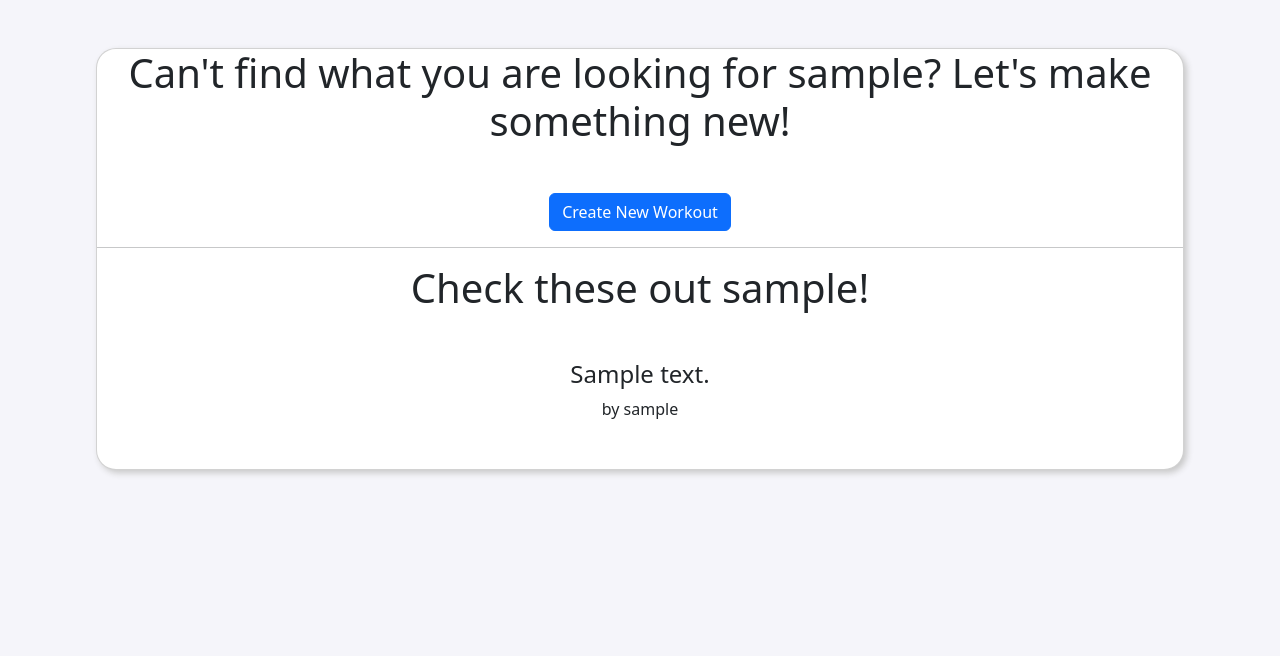
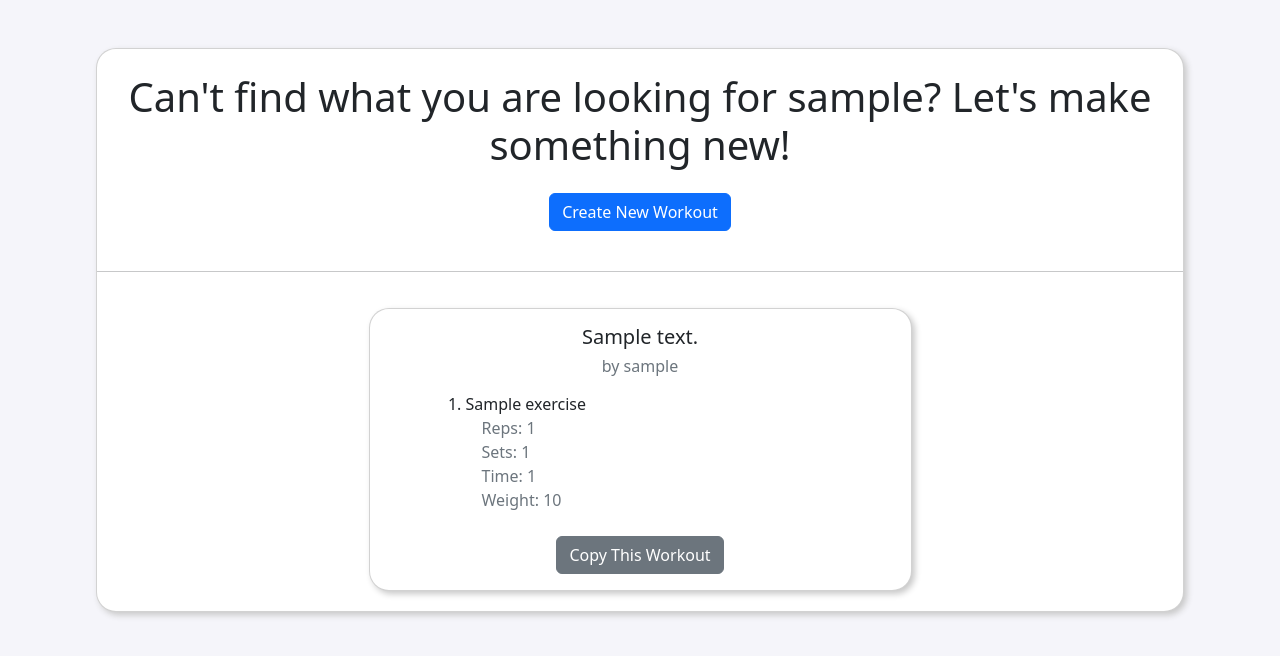
Before and after one commit to MattBaer77/Capstone-1-Baer, a Flask app: template templates/workouts/index.html in a window 1280 px wide. Shown: the top 656 px of the page. Run offline with Flask 2, Linux system fonts and the light colour scheme; the template is opened without the code that fills it: values that come from a table or form of the project are taken from there, others are empty; tables that the repository leaves empty hold one stand-in row (values such as "Sample post"); parts of the project's set-up code (start-up, migrations or seed data) failed here and were passed over.

Commit message:
modified templates

```diff
--- a/templates/workouts/index.html
+++ b/templates/workouts/index.html
@@ -4,12 +4,9 @@
 
 {% block content %}
 
-<div align="center">
-
-    <h1>Can't find what you are looking for {{ user.username }}? Let's make something new!</h1>
-
-    <div class="mt-5">
-        <form action="/workout/add" method="POST">
+<div class="my-4">
+    <h1 class="mb-4">Can't find what you are looking for {{ user.username }}? Let's make something new!</h1>
+    <form action="/logout" method="POST" class="mx-1">
         <button class="btn btn-primary">
             Create New Workout
         </button>
@@ -18,20 +15,43 @@
 
 <hr>
 
-    <h1>Check these out {{ user.username }}!</h1>
+{% for workout in workouts %}
 
-    <div class="mt-5">
+<div class="my-1 w-50 mx-auto">
+    <div class="my-3 card" style="box-shadow: 3px 3px 6px rgba(200, 200, 200, 1); border-radius: 20px;">
+        <div class="card-body">
+            <h5 class="card-title">{{ workout.description }}</h5>
+            <h6 class="crd-subtitle text-muted">by {{workout.author.username}}</h6>
 
-        {% for workout in workouts %}
-            <div class="mb-5">
-                <h4>{{workout.description}}</h4>
-                <p>by {{workout.author.username}}</p>
+            <div class="my-3 mx-5">
+                <ol>
+                    {% for goal in workout.goals %}
+                    <li class="text-start">{{goal.exercise.name}}</li>
+                    <ul style="padding-left: 1em;">
+                        {% if goal.goal_reps %}
+                        <li class="text-start text-muted" style="list-style-type: none;">Reps: {{goal.goal_reps}}</li>
+                        {% endif %}
+                        {% if goal.goal_sets %}
+                        <li class="text-start text-muted" style="list-style-type: none;">Sets: {{goal.goal_sets}}</li>
+                        {% endif %}
+                        {% if goal.goal_time_sec %}
+                        <li class="text-start text-muted" style="list-style-type: none;">Time: {{goal.goal_time_sec}}</li>
+                        {% endif %}
+                        {% if goal.goal_weight_lbs %}
+                        <li class="text-start text-muted" style="list-style-type: none;">Weight: {{goal.goal_weight_lbs}}</li>
+                        {% endif %}
+                    </ul>
+                    {% endfor %}
+                </ol>
+            </div>
+
+            <form action="/workout/{{workout.id}}/copy" method="POST" style="display: inline;" class="mx-1">
+                <button class="btn btn-secondary mt-2">Copy This Workout</button>
+            </form>
 
         </div>
-        {% endfor %}
-
+    </div>
 </div>
 
-</div>
-
+{% endfor %}
 {% endblock %}
```
Lines whose indentation alone changed are shown as unchanged.
